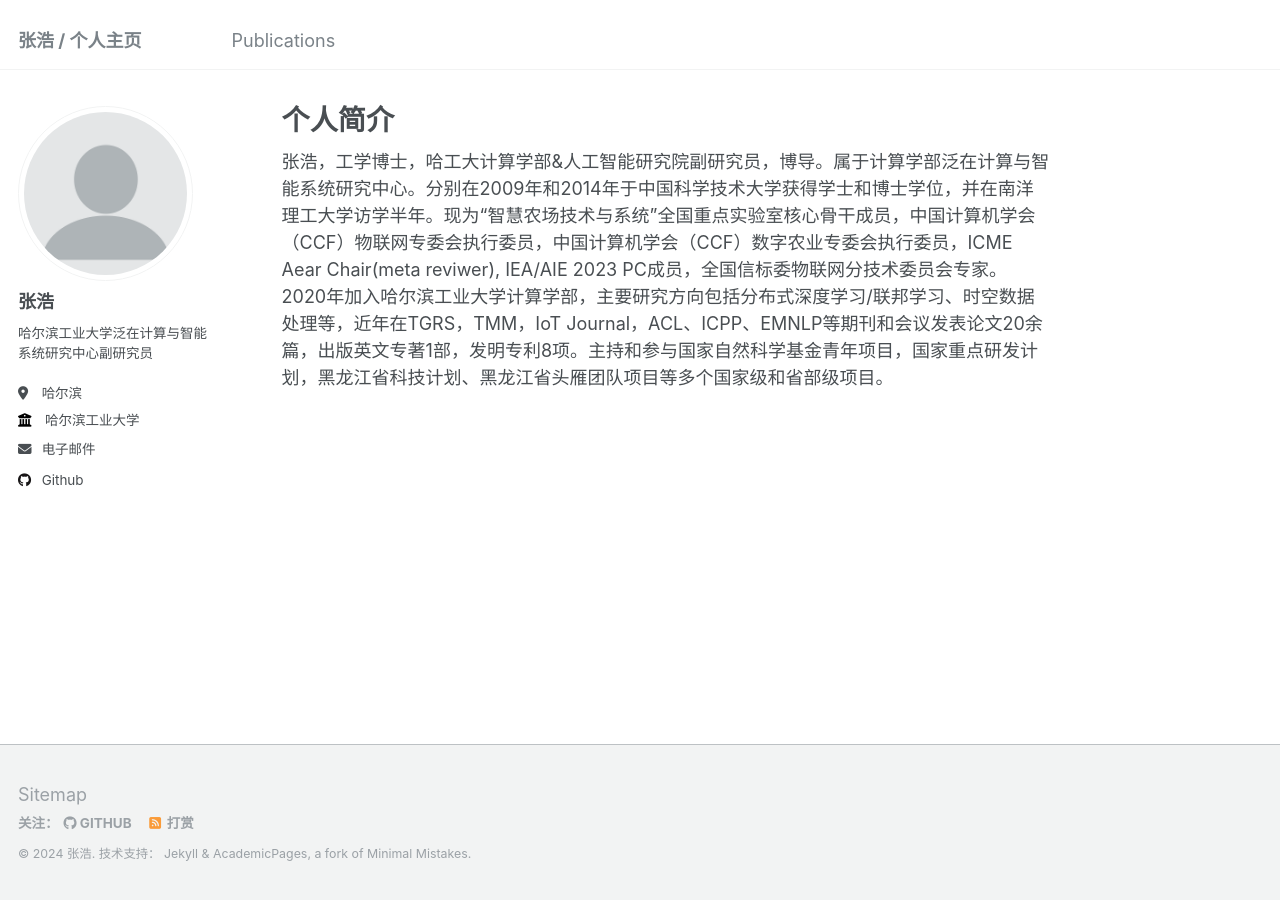
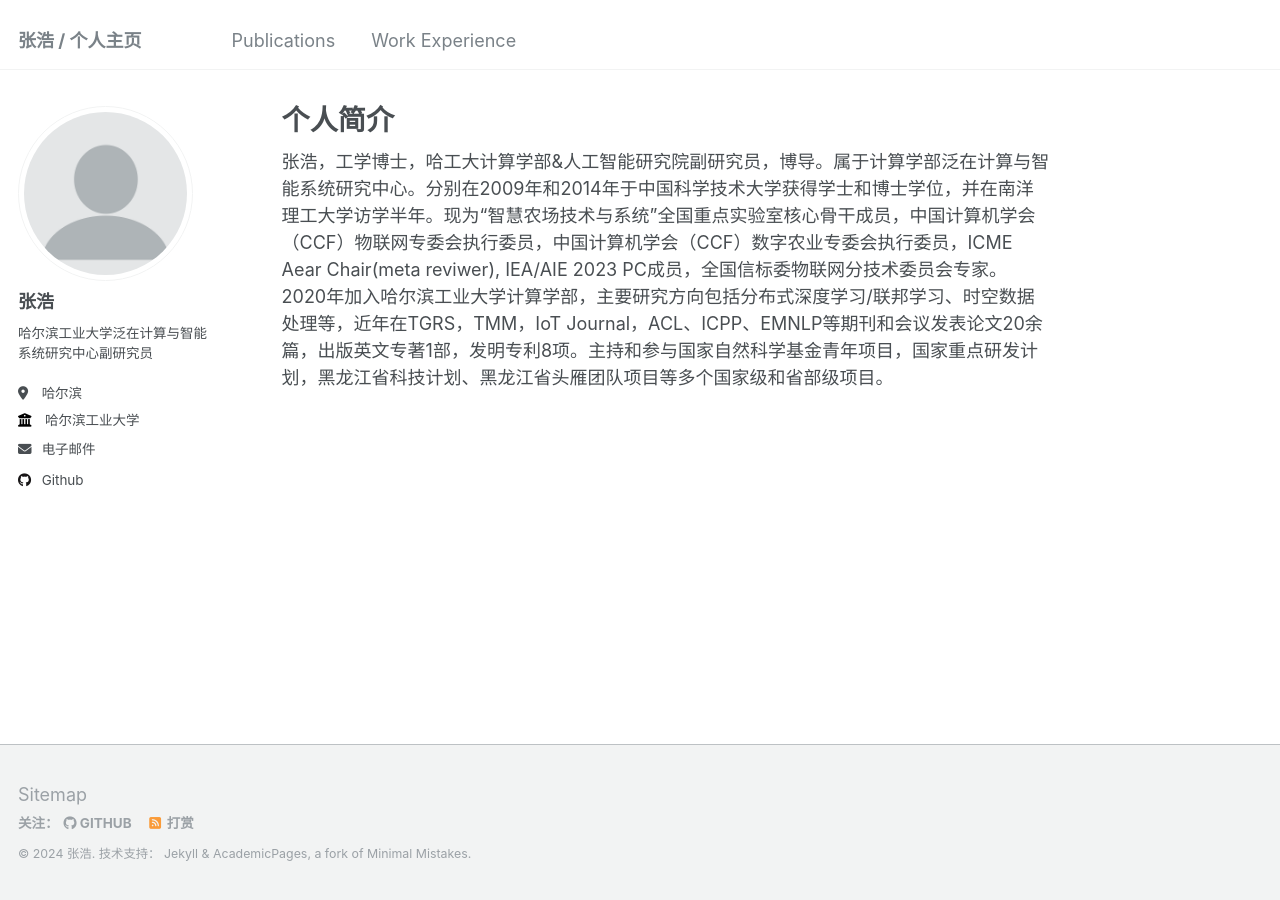
Before and after one commit to benjiachong/benjiachong.github.io, a Jekyll site: the page built from _pages/about.md, in a window 1280 px wide. Built offline with Jekyll 4.4.1, drawn with Linux system fonts in a browser that asks for light colours.

Commit message:
Update navigation.yml

```diff
--- a/_data/navigation.yml
+++ b/_data/navigation.yml
@@ -7,6 +7,9 @@
 main:
   - title: "Publications"
     url: /publications/
+
+  - title: "Work Experience"
+    url: /workExperience
 
   # - title: "Talks"
   #   url: /talks/
```
